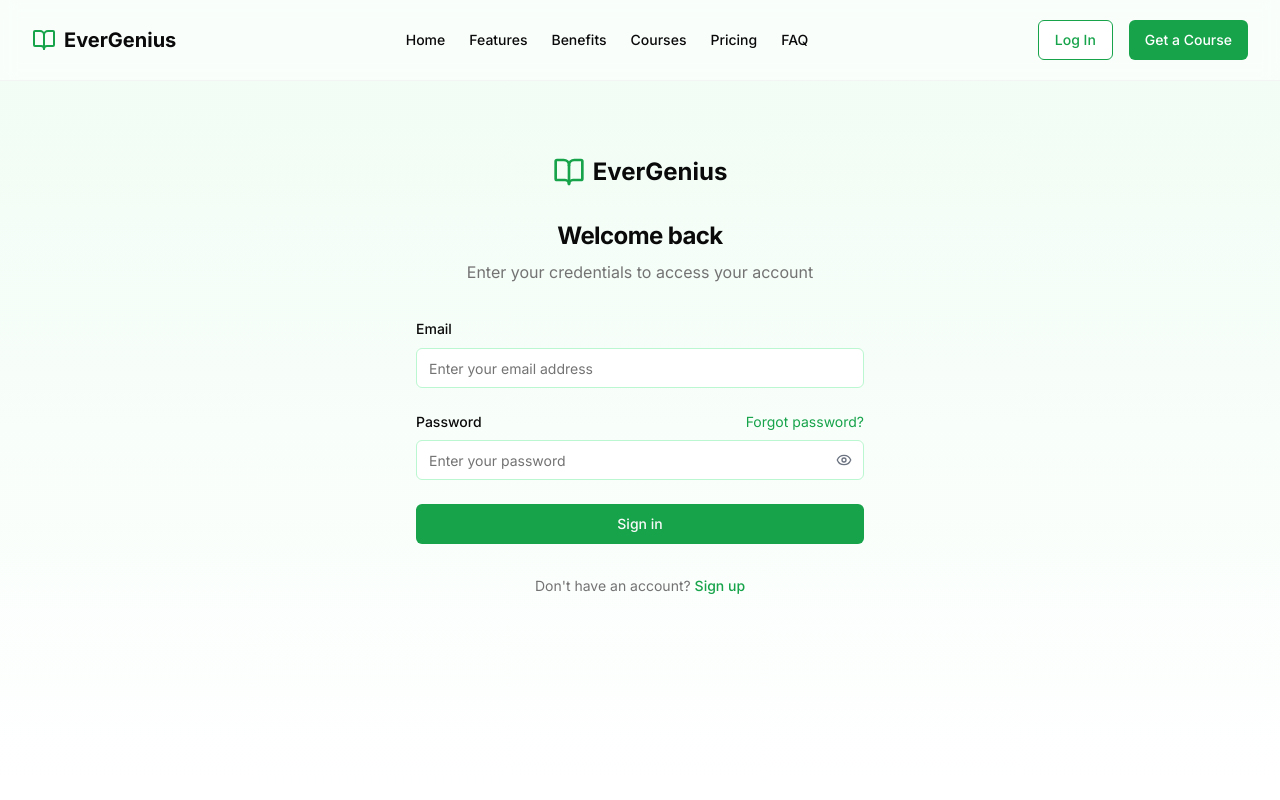
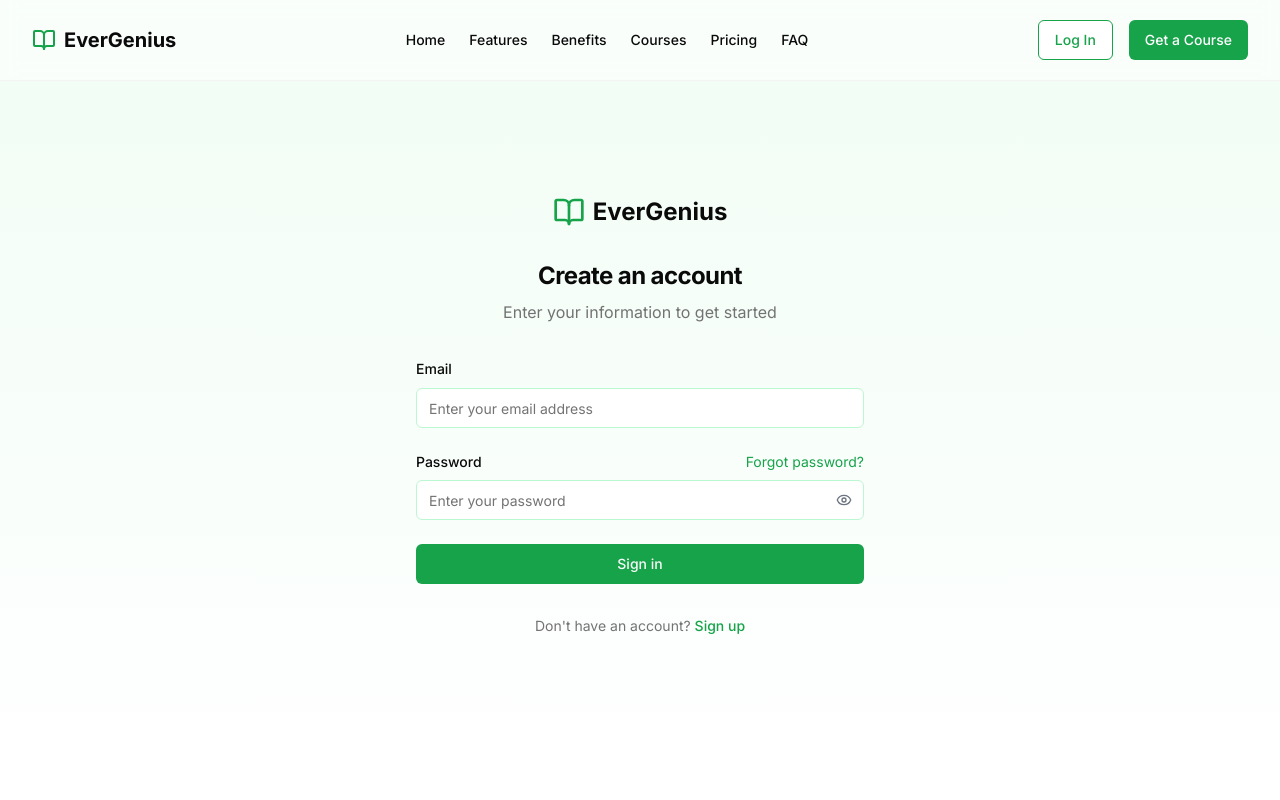
Before and after one commit to Jossyboydgenius/Evergenius, a Next.js app: page /login in a window 1280 px wide. Shown: the top 800 px of the page. Built offline with nearby package versions, Linux system fonts and the light colour scheme.

Commit message:
add: update login page to prompt users to create an account

```diff
--- a/app/login/page.tsx
+++ b/app/login/page.tsx
@@ -28,15 +28,15 @@ export default function LoginPage() {
   };
 
   return (
-    <div className="min-h-screen flex flex-col items-center justify-center bg-gradient-to-b from-green-50 to-white p-4 pb-16">
+    <div className="min-h-screen flex flex-col items-center justify-center bg-gradient-to-b from-green-50 to-white p-4 pt-24 pb-16">
       <div className="w-full max-w-md space-y-8">
         <div className="text-center">
           <Link href="/" className="inline-flex items-center gap-2 mb-8">
             <BookOpen className="h-8 w-8 text-green-600" />
             <span className="text-2xl font-bold">EverGenius</span>
           </Link>
-          <h1 className="text-2xl font-bold tracking-tight">Welcome back</h1>
-          <p className="text-muted-foreground mt-2">Enter your credentials to access your account</p>
+          <h1 className="text-2xl font-bold tracking-tight">Create an account</h1>
+          <p className="text-muted-foreground mt-2">Enter your information to get started</p>
         </div>
 
         <form onSubmit={handleSubmit} className="space-y-6">
```
